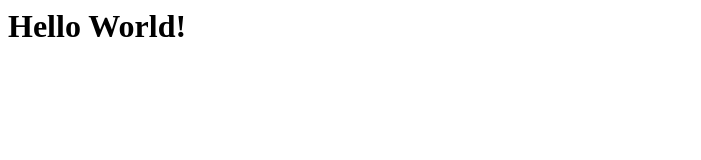
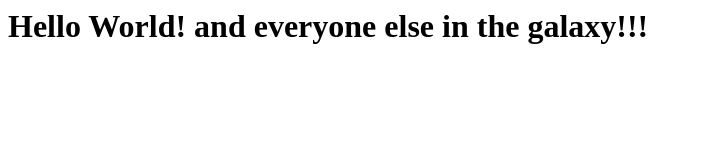
Before and after one commit to blakeWLewis/wdd230, a plain HTML site: page index.html in a window 1280 px wide. Shown: the whole page, without its empty margins (0-701 px from the left). Drawn offline with Linux system fonts and the light colour scheme.

Commit message:
commit message

```diff
--- a/index.html
+++ b/index.html
@@ -3,6 +3,6 @@
     <title>Hello</title>
 </head>
 <body>
-    <h1>Hello World!</h1>
+    <h1>Hello World! and everyone else in the galaxy!!!</h1>
 </body>
 </html>
```
